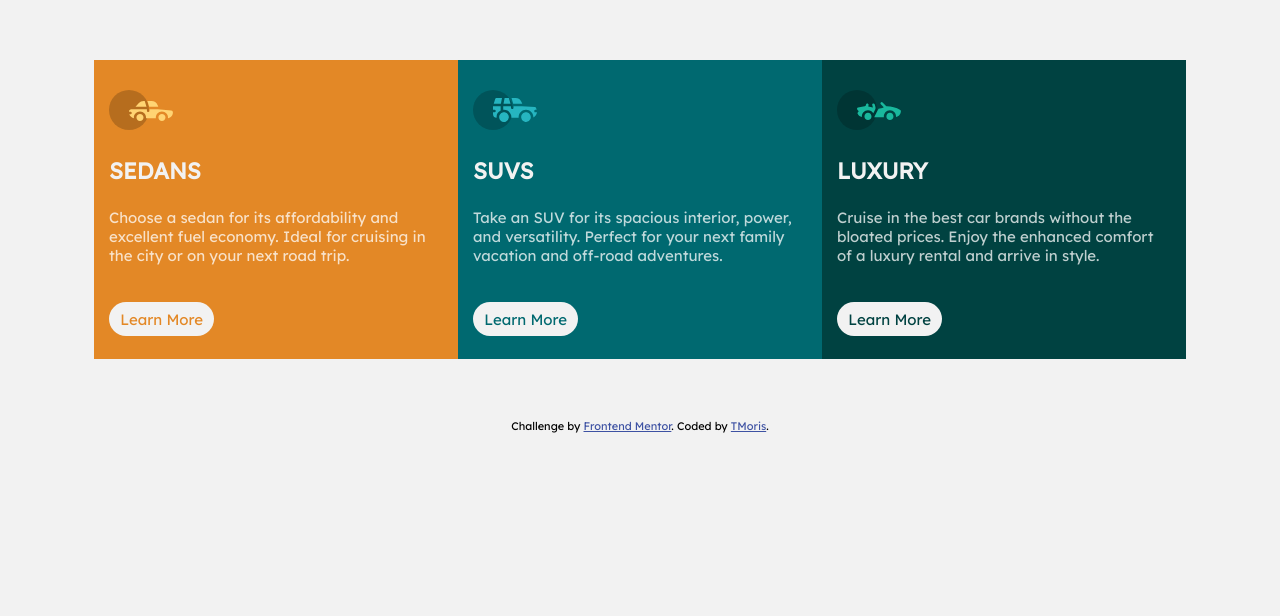
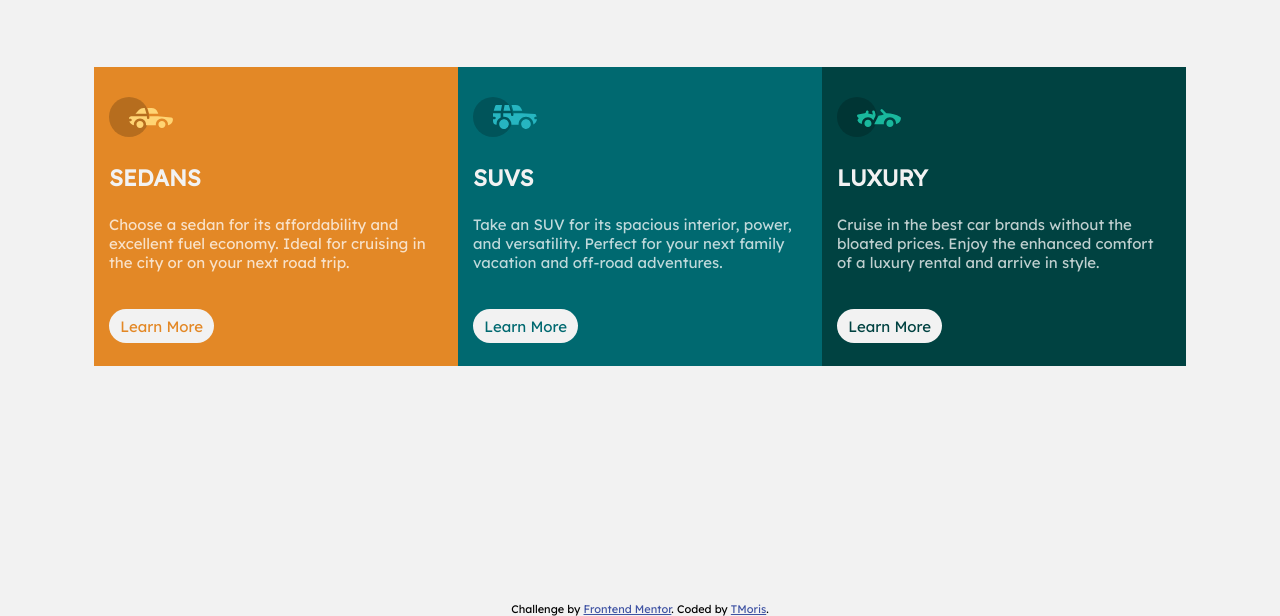
Before and after one commit to tmoris/3-column-preview-card-component, a plain HTML site: page index.html in a window 1280 px wide. Shown: the part 184-800 px from the top of the page. Drawn offline with Linux system fonts and the light colour scheme.

Commit message:
Update style.css

```diff
--- a/styles/style.css
+++ b/styles/style.css
@@ -107,6 +107,11 @@ background-color: var(--clr-Darkcyan);
 .luxury {
   background-color: var(--clr-Verydark-cyan);
 }
+.footer {
+  position: absolute;
+  bottom: 0;
+  z-index: -1;
+}
 .attribution {
   font-size: 11px; text-align: center;
   color: #000;
```
